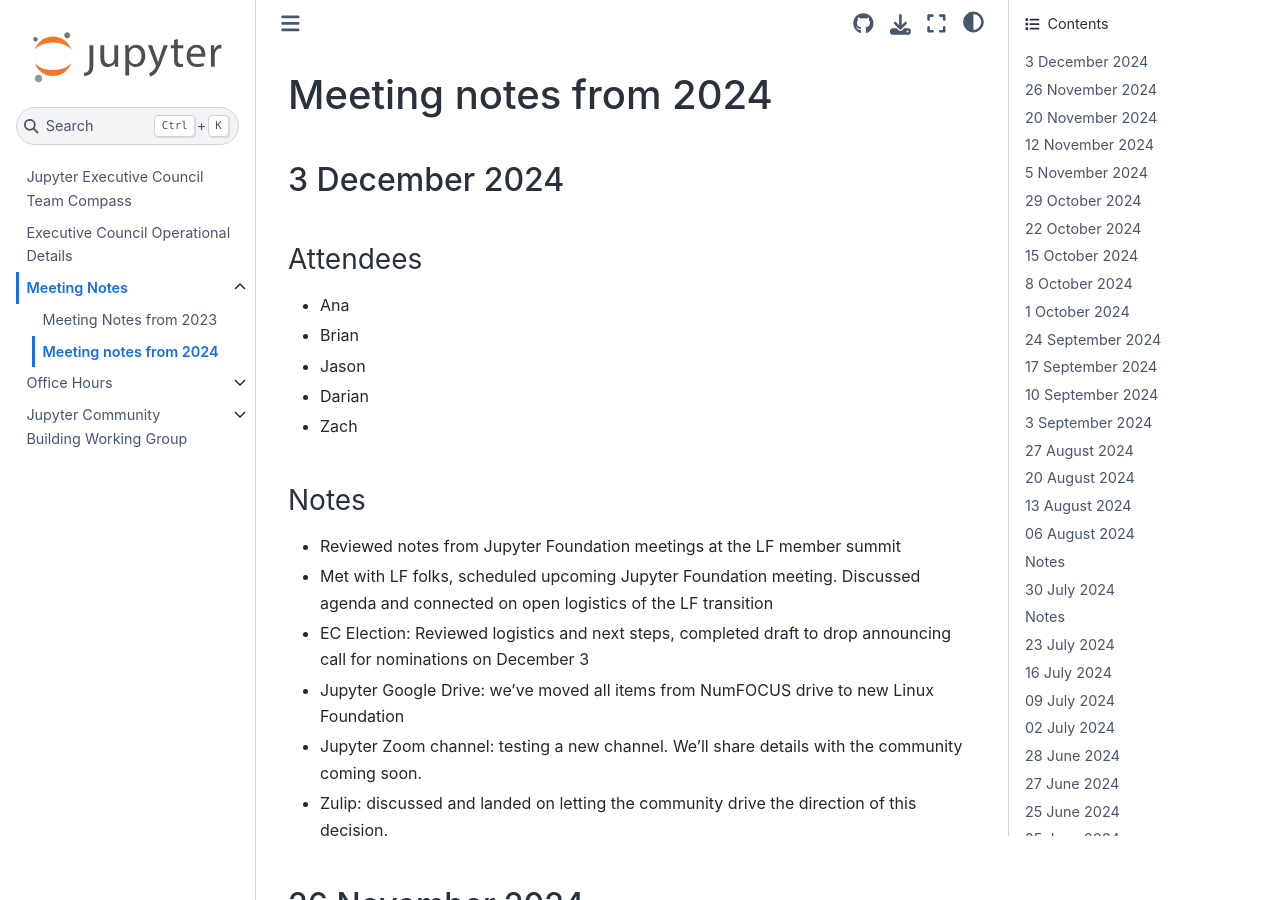
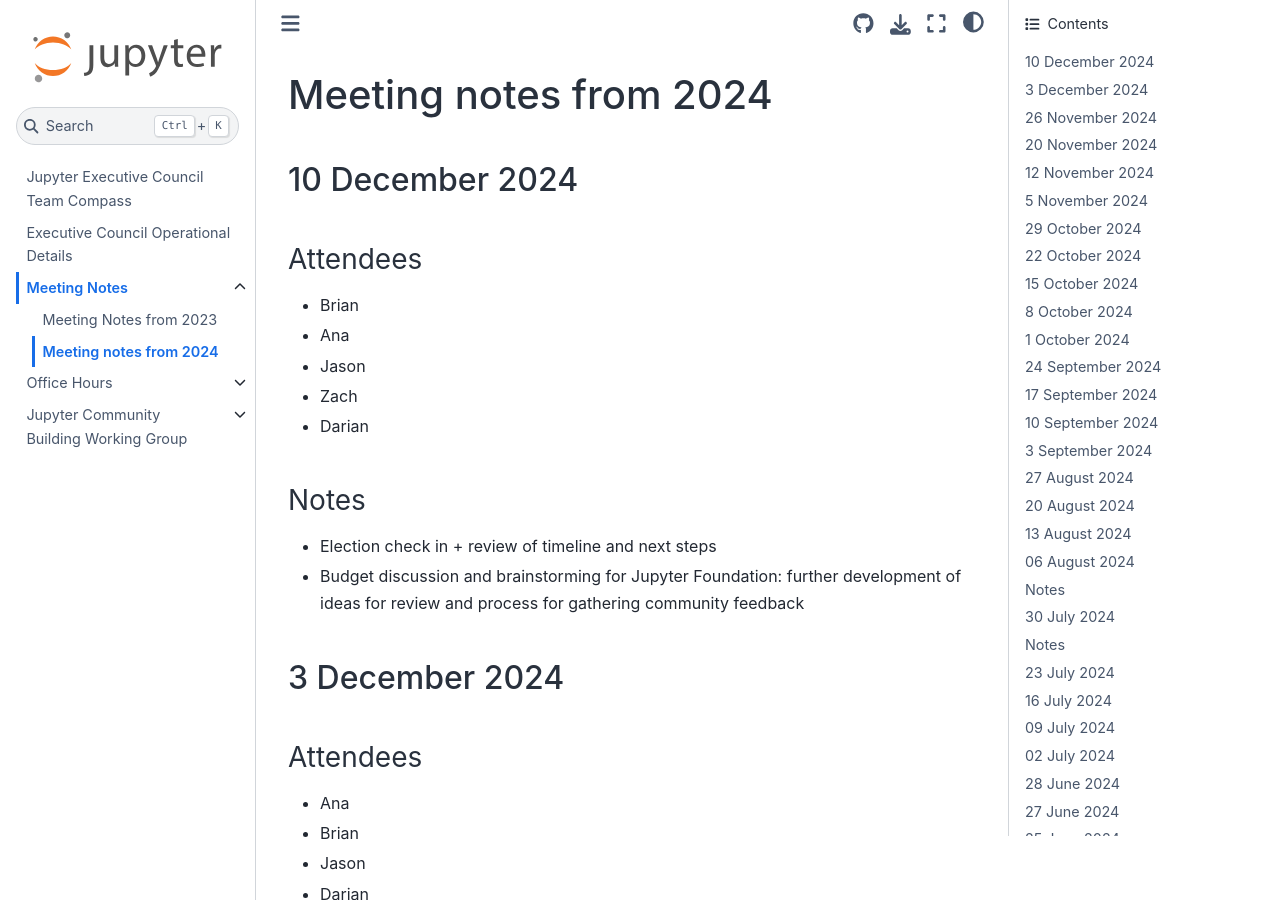
Before and after one commit to jupyter-governance/ec-team-compass, a Sphinx documentation site: the page built from docs/meeting_notes/2024.md, in a window 1280 px wide and 900 px high. Built offline with Sphinx 7.4.7 and the Sphinx Book theme 1.1.4, drawn with Linux system fonts in a browser that asks for light colours.

Commit message:
Add 20241210

```diff
--- a/docs/meeting_notes/2024.md
+++ b/docs/meeting_notes/2024.md
@@ -1,4 +1,17 @@
 # Meeting notes from 2024
+
+## 10 December 2024
+
+### Attendees
+- Brian
+- Ana
+- Jason
+- Zach
+- Darian
+
+### Notes
+- Election check in + review of timeline and next steps
+- Budget discussion and brainstorming for Jupyter Foundation: further development of ideas for review and process for gathering community feedback
 
 ## 3 December 2024
 
```
